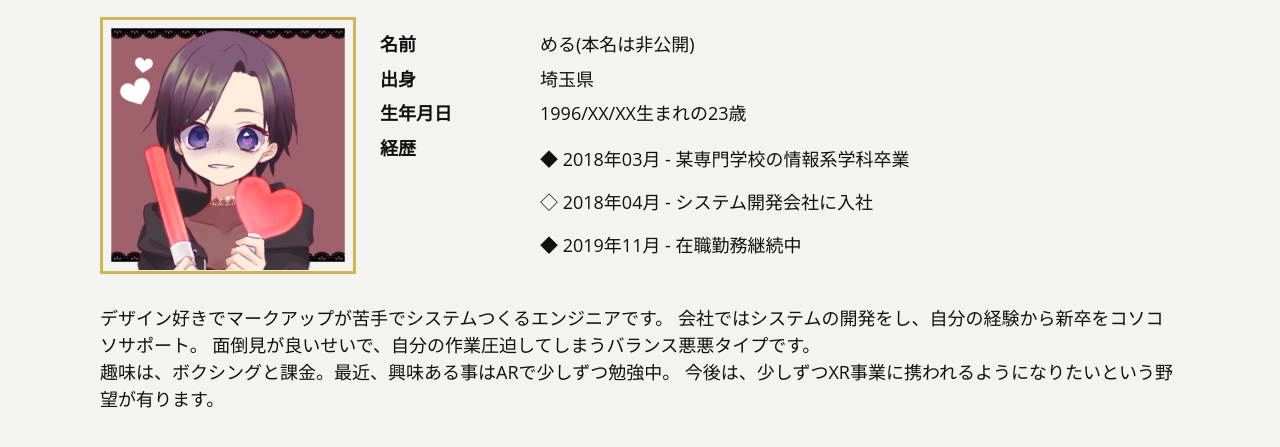
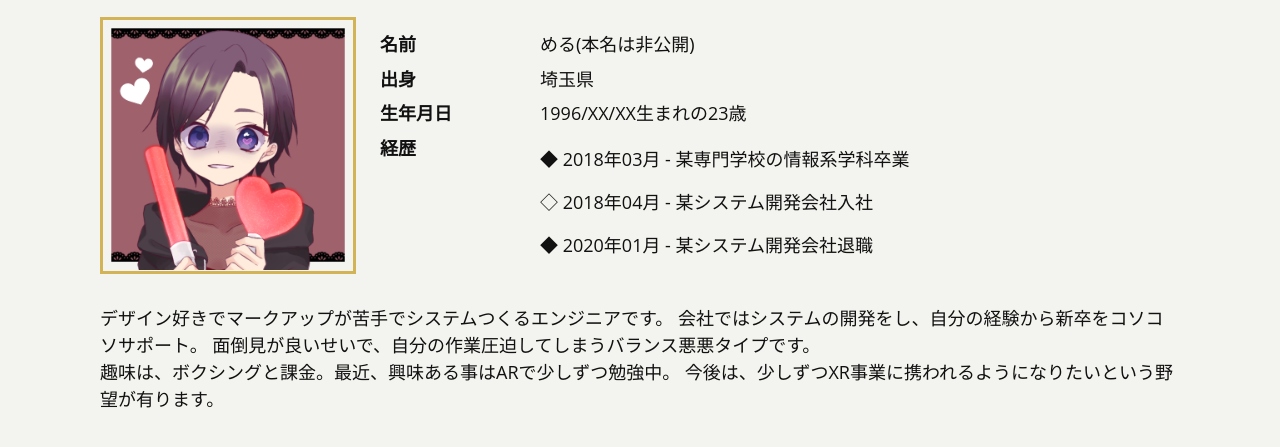
Before and after one commit to merciapp217/portfolion, a Gatsby site: page /profile in a window 1280 px wide. Shown: the part 221-668 px from the top of the page. Built offline with nearby package versions, Linux system fonts and the light colour scheme; Gatsby itself is replaced by a stand-in of ours.

Commit message:
# This is a combination of 2 commits. # This is the 1st commit message:
マージコミットのリベース

# The commit message #2 will be skipped:

#	文言変更

```diff
--- a/src/pages/profile.js
+++ b/src/pages/profile.js
@@ -20,8 +20,8 @@ const ProfilePage = ({data}) => (
             <dd>
             <ul>
               <li>◆ 2018年03月 - 某専門学校の情報系学科卒業</li>
-              <li>◇ 2018年04月 - システム開発会社に入社</li>
-              <li>◆ 2019年11月 - 在職勤務継続中</li>
+              <li>◇ 2018年04月 - 某システム開発会社入社</li>
+              <li>◆ 2020年01月 - 某システム開発会社退職</li>
             </ul>
             </dd>
           </dl>
```
